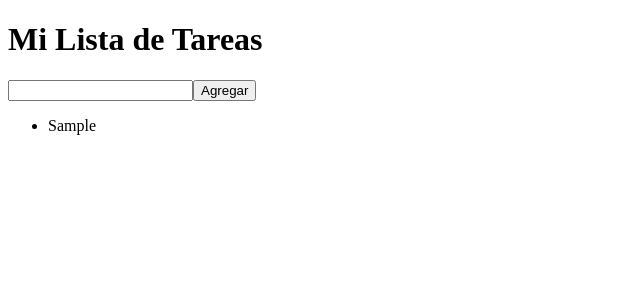
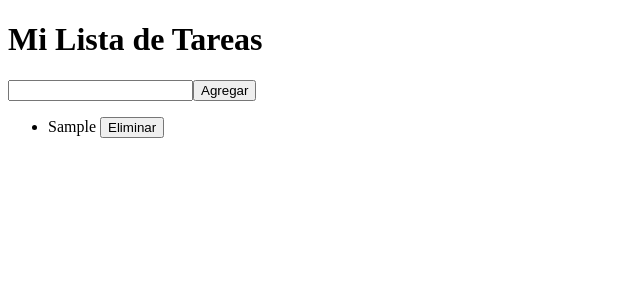
Before and after one commit to Lysar1x/Angular-to-do-list, an Angular app: page / in a window 1280 px wide. Both pictures are taken after typing "Sample" into the empty fields and a click on the button "Agregar". Shown: the top 300 px of the page, without its empty margins (0-640 px from the left). Built offline with nearby package versions, Linux system fonts and the light colour scheme.

Commit message:
Added deleted button

```diff
--- a/src/app/task-list/task-list.html
+++ b/src/app/task-list/task-list.html
@@ -2,7 +2,8 @@
 <input type="text" [(ngModel)]="nuevaTarea">
 <button (click)="agregarTarea()">Agregar</button>
 <ul>
-    <li *ngFor="let tarea of listadeTareas">
+    <li *ngFor="let tarea of listadeTareas; let i = index">
         {{ tarea }}
+        <button (click)="eliminarTarea(i)">Eliminar</button>
     </li>
 </ul>
--- a/src/app/task-list/task-list.ts
+++ b/src/app/task-list/task-list.ts
@@ -17,6 +17,11 @@ agregarTarea() {
   if (this.nuevaTarea.trim() !== '') {
     this.listadeTareas.push(this.nuevaTarea);
     this.nuevaTarea = ''; //Limpia el campo de entrada
+
   }
 }
+
+eliminarTarea(indice: number) {
+  this.listadeTareas.splice(indice, 1);
 }
+}
```
